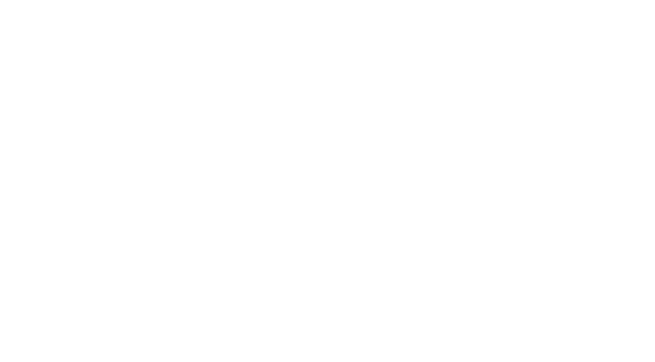
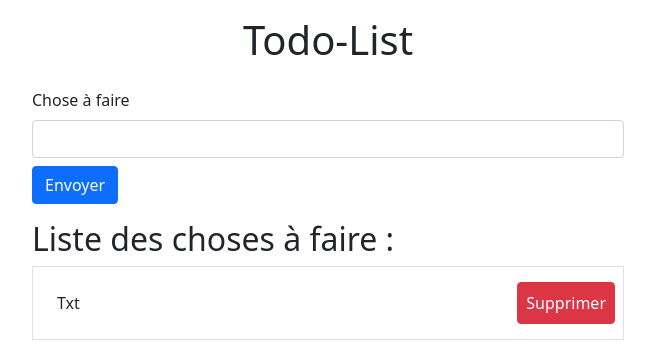
Before and after one commit to MTorbayy/to-do-list-react, a React (Create React App) app: page / in a window 1280 px wide. Shown: the top 362 px of the page, without its empty margins (312-967 px from the left). Built offline with nearby package versions, Linux system fonts and the light colour scheme; the HTML template or start-up script is replaced by a standard one.

Commit message:
interface

```diff
--- a/package.json
+++ b/package.json
@@ -6,6 +6,7 @@
     "@testing-library/jest-dom": "^5.16.1",
     "@testing-library/react": "^12.1.2",
     "@testing-library/user-event": "^13.5.0",
+    "bootstrap": "^5.1.3",
     "react": "^17.0.2",
     "react-dom": "^17.0.2",
     "react-scripts": "5.0.0",
--- a/src/App.js
+++ b/src/App.js
@@ -1,9 +1,12 @@
+import '../node_modules/bootstrap/dist/css/bootstrap.min.css'
+import Form from './Components/Form'
 
 
 function App() {
   return (
     <div className="App">
-
+      <h1 className="text-center mt-3">Todo-List</h1>
+      <Form />
     </div>
   );
 }
--- /dev/null
+++ b/src/Components/Form.js
@@ -0,0 +1,33 @@
+import {usteState} from 'react'
+import Item from './Item'
+
+
+
+
+
+
+export default function Form() {
+
+    return (
+
+        <div className="m-auto px-4 col-12 col-sm-10 col-lg-6">
+            {/* Ajustement de la taille de la div en fonction de la taille de l'écran avec col (12 : très petit, 100%, 10 : petit, 80%, 6 : ecran ordinateur, 50%) */}
+         <form action="" className="mb-3">
+            <label htmlFor="todo" className="form-label mt-3">Chose à faire</label>
+            <input type="text" className="form-control" id="todo" />
+
+            <button className="mt-2 btn btn-primary d-block">Envoyer</button>
+
+         </form>
+
+         <h2>Liste des choses à faire :</h2>
+         <ul className="list-group">
+            <Item />
+         </ul>
+        </div>
+
+    )
+
+
+
+}
--- /dev/null
+++ b/src/Components/Item.js
@@ -0,0 +1,14 @@
+
+
+export default function Item() {
+    return (
+        <li className="border justify-content-between align-items-center d-flex p-2 m2">
+            <div className="p-3">Txt</div>
+            <button className="btn btn-danger p-2 h-50">Supprimer</button>
+        </li>
+    )
+}
+
+
+
+// raccourci : rfc + tab : créé le composant
```
Also changed, not shown: 1 other file (tests, documents, lock files or other folders).
